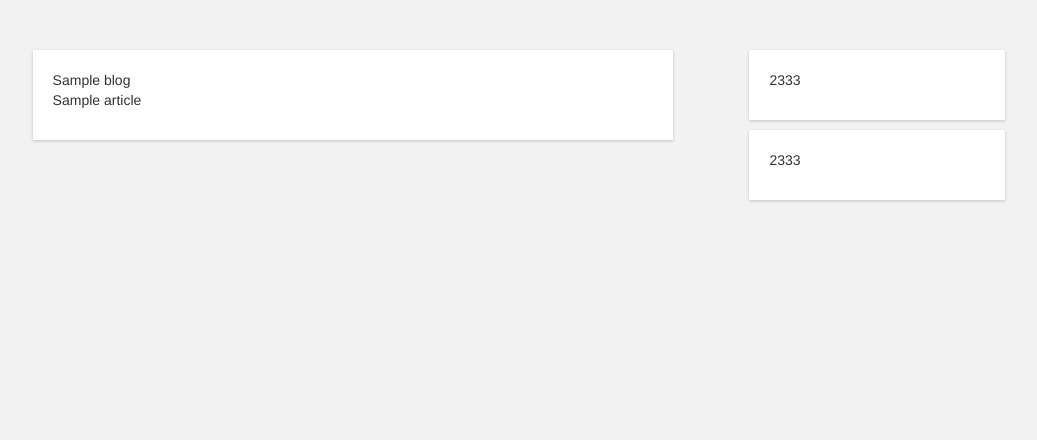
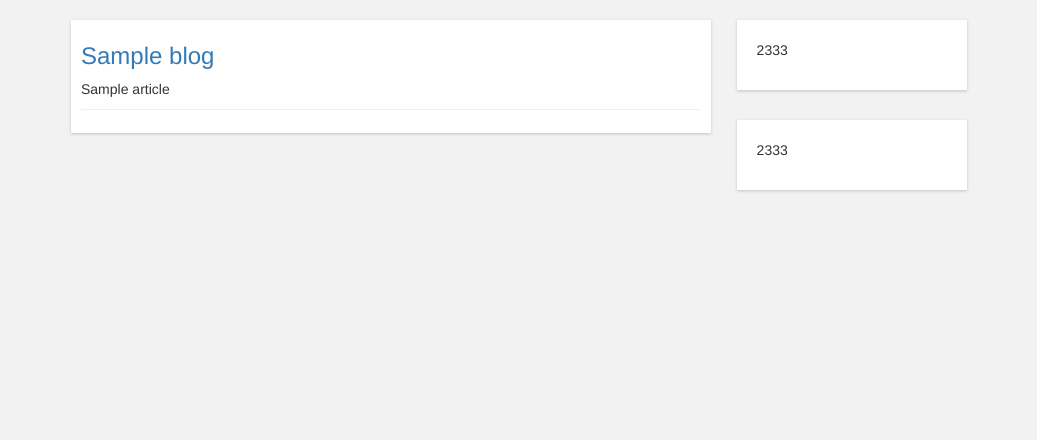
Before and after one commit to czqsole/myblog, a Django app: template blog/templates/blog/index.html in a window 1280 px wide. Shown: the part 150-590 px from the top of the page, without its empty margins (121-1158 px from the left). Run offline with Django 3.2, Linux system fonts and the light colour scheme; the template is opened without the code that fills it: most values are stand-ins (such as "Sample title", 1, 10 or a date in 2020); data that the repository does not hold is empty; some libraries are stand-ins or nearby versions.

Commit message:
add create.html

```diff
--- a/blog/static/blog/css/style.css
+++ b/blog/static/blog/css/style.css
@@ -9,6 +9,16 @@ body {
 
 .header {
 
+}
+
+#Top {
+    text-align: center;
+    background-color: #fff;
+    height: 44px;
+    font-size: 15px;
+    font-weight: 500;
+    background-size: 44px 44px;
+    border-bottom: 1px solid rgba(0, 0, 0, 0.22);
 }
 
 .header-title {
@@ -30,7 +40,7 @@ body {
 
 .article-pre {
     background: #ffffff;
-    padding: 20px 20px;
+    padding: 3px 10px;
     margin-bottom: 20px;
     -moz-box-shadow: 0 1px 3px 0 rgba(0, 0, 0, 0.2);
     -webkit-box-shadow: 0 1px 3px 0 rgba(0, 0, 0, 0.2);
@@ -38,6 +48,13 @@ body {
 
 }
 
+.article-pre-content {
+    border-bottom: 1px solid #efefef;
+}
+
+.article-pre-footer {
+    padding-bottom:20px;
+}
 .article {
     margin-right : 20%;
     margin-left : 20%;
@@ -57,11 +74,13 @@ body {
 	/*margin-bottom: 1.1613em;*/
 	/*margin-top: 1.1613em;*/
 	margin-bottom: 10px;
-     padding-bottom: 20px;
+    padding-bottom: 20px;
 	border-bottom: 1px solid #efefef;
 }
 
+.article-pre-header {
 
+}
 /*
 
 */
@@ -116,22 +135,99 @@ body {
 
 }
 
+.layout-content {
+  float: left;
+  width: 50%;
+  maigin-right: 20px;
+  margin-bottom: 10px;
+  margin-left : 15%;
+  margin-top:20px;
+  /*margin-right : 20px;*/
+  position: relative;
+}
+
 .layout-right {
-  width: 20%;
   float: right;
+  width: 18%;
   background: #ffffff;
-  margin-left : 2%;
-  margin-right : 12%;
+  margin-top:20px;
+ /* margin-left : 20px;*/
+  margin-right : 15%;
   margin-bottom: 10px;
   -moz-box-shadow: 0 1px 3px 0 rgba(0, 0, 0, 0.2);
-    -webkit-box-shadow: 0 1px 3px 0 rgba(0, 0, 0, 0.2);
-    box-shadow: 0 1px 3px 0 rgba(0, 0, 0, 0.2);
-    padding: 20px 20px;
+   -webkit-box-shadow: 0 1px 3px 0 rgba(0, 0, 0, 0.2);
+   box-shadow: 0 1px 3px 0 rgba(0, 0, 0, 0.2);
+   padding: 20px 20px;
+   position: relative;
 }
 
-.layout-content {
-  width: 50%;
-  float: left;
-  margin-bottom: 10px;
-  margin-left : 12%;
+.box {
+    background-color: #fff;
+    border-radius: 3px;
+    box-shadow: 0px 2px 3px rgba(0, 0, 0, 0.1);
+    border-bottom: 1px solid #e2e2e2;
 }
+
+.cell {
+    padding: 10px;
+    font-size: 12px;
+    line-height: 120%;
+    text-align: left;
+    border-bottom: 1px solid #e2e2e2;
+}
+
+.content {
+    width: 970px;
+    margin: 0px auto 0px auto;
+}
+
+#Main {
+    width: auto;
+    margin: 0px 290px 0px 0px;
+}
+
+#Rightbar {
+    width: 270px;
+    float: right;
+}
+
+.sep20 {
+    height: 20px;
+}
+
+.inner {
+    padding: 10px;
+    font-size: 12px;
+    line-height: 150%;
+    text-align: left;
+}
+
+.fr {
+    float: right;
+    text-align: right;
+}
+
+.fade {
+    color: #ccc;
+}
+
+.msl {
+    width: 660px;
+    border: none;
+    resize: none;
+    background-color: #f9f9f9;
+    outline: none;
+    font-size: 14px;
+    line-height: 20px;
+    padding: 10px;
+    font-family: 'Helvetica Neue', 'Hiragino Sans GB', 'Microsoft Yahei', sans-serif;
+    margin: 0px;
+}
+
+#editor {
+    position: relative;
+    width: auto;
+    height: 600px;
+    font-size: 16px;
+    line-height: 130%;
+}
--- a/blog/templates/base.html
+++ b/blog/templates/base.html
@@ -72,9 +72,9 @@
 		<!--<div id="path">
             {% block path %}{% endblock %}
         </div>-->
-        <div class="content">
-            {% block content %}{% endblock %}
-        </div>
+
+{% block content %}{% endblock %}
+
 
 
     <center>
--- a/blog/templates/blog/index.html
+++ b/blog/templates/blog/index.html
@@ -8,7 +8,7 @@
 </div>
 {% endblock %}-->
 {% block content %}
-<div class="layout">
+
 
     <div class="layout-right">
         <p>
@@ -21,12 +21,17 @@
         {% for blog in blogs %}
             <div class="article-pre">
                 <header class="article-pre-header">
-                    {{ blog.title }}
+                    <h3>
+                        <a href="blog/{{ blog.id }}/">{{ blog.title }}</a>
+                    </h3>
                 </header>
                 <div class="article-pre-content">
                     <p>
                         {{ blog.article }}
                     </p>
+                </div>
+                <div class="article-pre-footer">
+
                 </div>
             </div>
         {% endfor %}
@@ -37,7 +42,7 @@
             2333
         </p>
     </div>
-</div>
+
 <!--<div class="container">
     <ul class="list-group">
         <li class="list-group-item">Cras justo odio</li>
```
Also changed, not shown: blog/templates/blog/create.html (+37 -1 lines).
